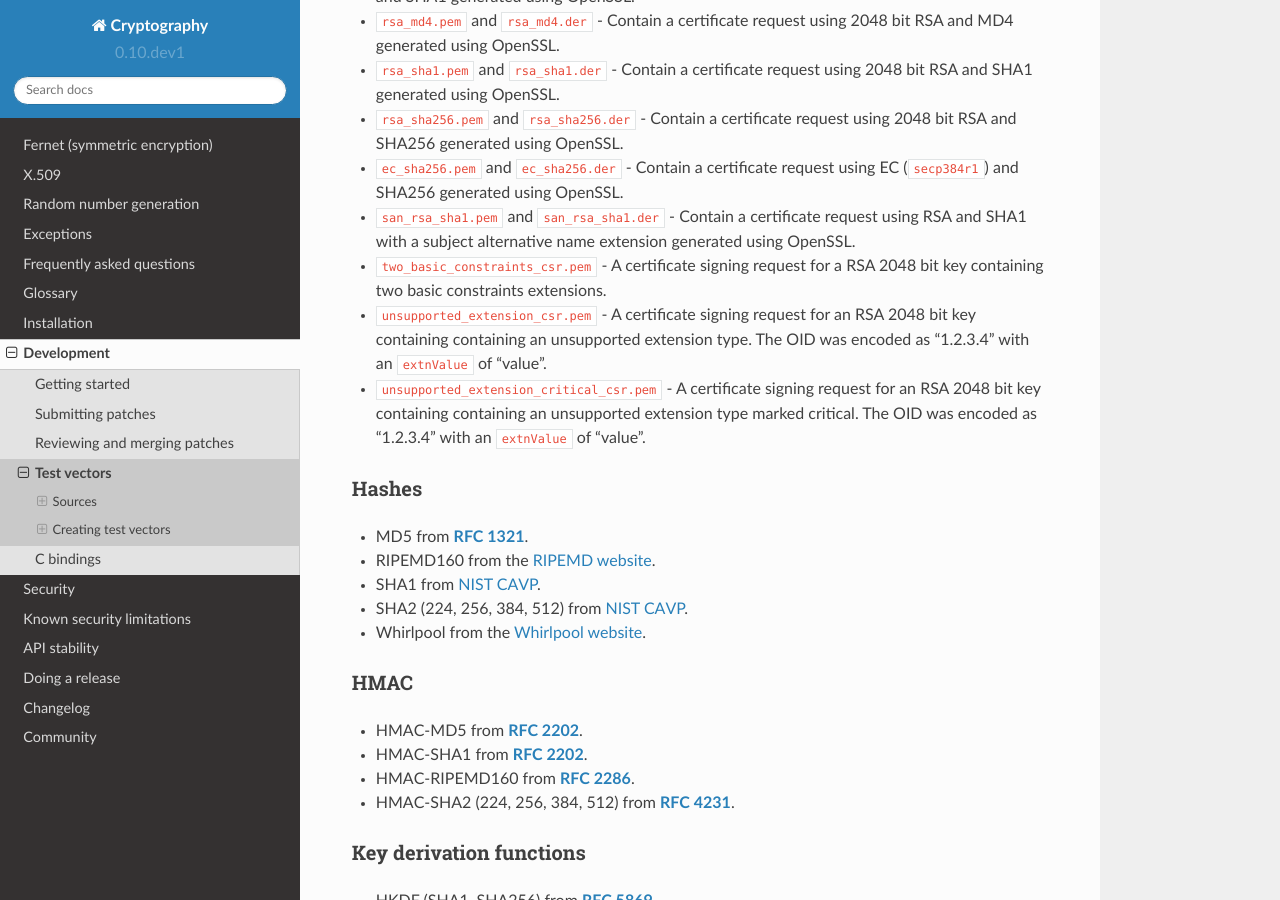
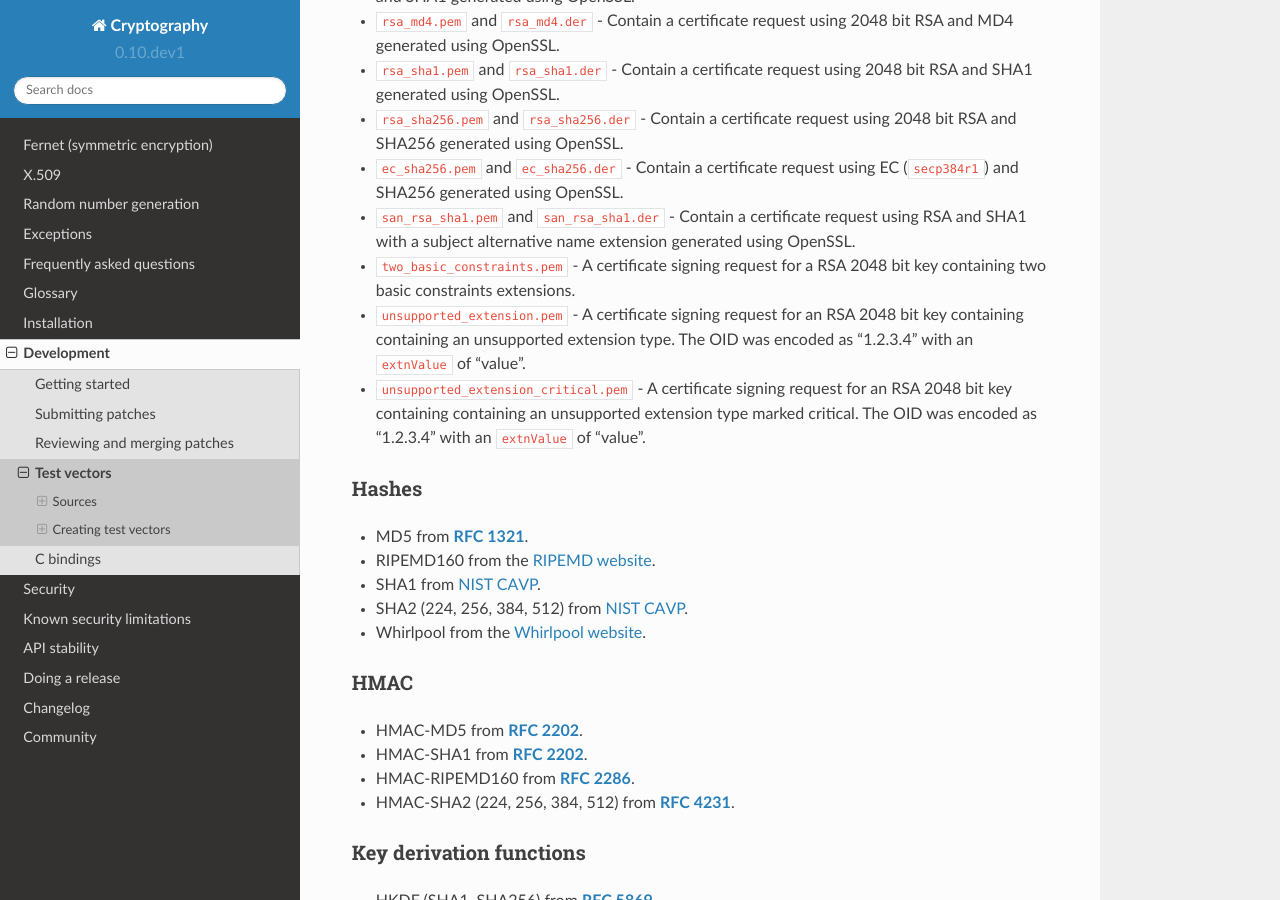
Before and after one commit to WebKing0121/cryptography, a Sphinx documentation site: the page built from docs/development/test-vectors.rst, in a window 1280 px wide and 900 px high, scrolled down 4268 px. Built offline with Sphinx 7.4.7 and the Read the Docs theme 2.0.0, drawn with Linux system fonts in a browser that asks for light colours; pages that are not in the unit, such as notebooks, are missing from menus.

```diff
--- a/docs/development/test-vectors.rst
+++ b/docs/development/test-vectors.rst
@@ -217,13 +217,13 @@ Custom X.509 Request Vectors
 * ``san_rsa_sha1.pem`` and ``san_rsa_sha1.der`` - Contain a certificate
   request using RSA and SHA1 with a subject alternative name extension
   generated using OpenSSL.
-* ``two_basic_constraints_csr.pem`` - A certificate signing request
+* ``two_basic_constraints.pem`` - A certificate signing request
   for a RSA 2048 bit key containing two basic constraints extensions.
-* ``unsupported_extension_csr.pem`` - A certificate signing request
+* ``unsupported_extension.pem`` - A certificate signing request
   for an RSA 2048 bit key containing containing an unsupported
   extension type. The OID was encoded as "1.2.3.4" with an
   ``extnValue`` of "value".
-* ``unsupported_extension_critical_csr.pem`` - A certificate signing
+* ``unsupported_extension_critical.pem`` - A certificate signing
   request for an RSA 2048 bit key containing containing an unsupported
   extension type marked critical. The OID was encoded as "1.2.3.4"
   with an ``extnValue`` of "value".
```
Also changed, not shown: 6 other files.
